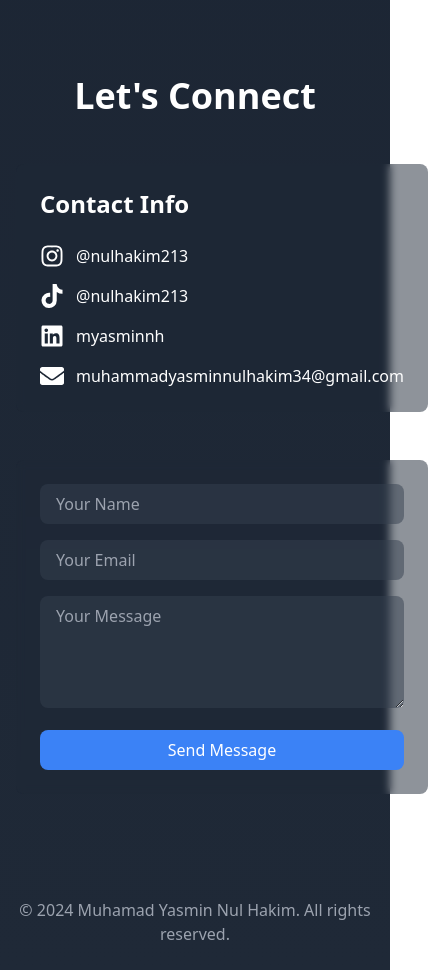
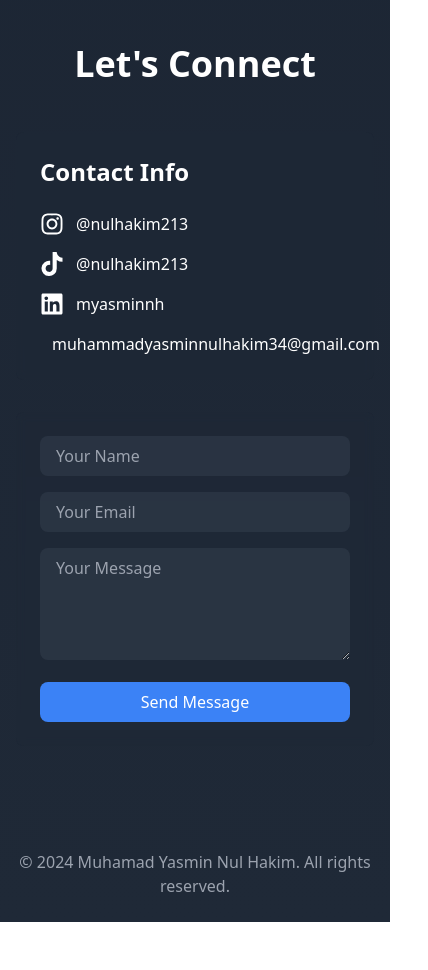
Before and after one commit to silendas/silendas.github.io, a Next.js app: page /silendas/ in a window 390 px wide. Shown: the part 4720-5690 px from the top of the page, 428 px wide, since content can reach past the window. After the commit the page ends 5642 px from the top, so only its background shows below. Built offline with nearby package versions, Linux system fonts and the light colour scheme.

Commit message:
Update: Responsice

```diff
--- a/app/page.tsx
+++ b/app/page.tsx
@@ -89,7 +89,7 @@ export default function Home() {
     };
 
     return (
-        <div className="min-h-screen bg-gradient-to-b from-gray-900 to-gray-800 text-white relative">
+        <div className="min-h-screen w-full bg-gradient-to-b from-gray-900 to-gray-800 text-white">
             {/* Notification */}
             {showNotification && (
                 <div className="fixed top-14 right-4 bg-yellow-500 text-white px-6 py-3 rounded-lg shadow-lg z-50">
@@ -98,7 +98,7 @@ export default function Home() {
             )}
 
             {/* Navbar */}
-            <nav className="fixed w-full z-50 bg-transparent backdrop-blur-sm">
+            <nav className="fixed top-0 left-0 w-full z-50 bg-transparent backdrop-blur-sm">
                 <div className="container mx-auto px-4">
                     <div className="flex justify-center py-4">
                         <div className="flex space-x-4 md:space-x-8">
@@ -143,7 +143,7 @@ export default function Home() {
             </nav>
 
             {/* Hero Section */}
-            <section id="home" className="min-h-screen flex items-center justify-center px-4 relative">
+            <section id="home" className="min-h-screen w-full flex items-center justify-center px-4 sm:px-6 lg:px-8">
                 <div className="text-center relative">
                     <h1 className="text-5xl md:text-6xl font-bold mb-6 bg-clip-text text-transparent bg-gradient-to-r from-blue-400 to-purple-500">
                         Muhamad Yasmin Nul Hakim
@@ -172,9 +172,9 @@ export default function Home() {
                 </div>
             </section>
 
-            {/* About Me Section */}
-            <section id="about" className="py-20 px-4 relative w-full">
-                <div className="container mx-auto relative">
+            {/* About Section */}
+            <section id="about" className="w-full py-20 px-4 sm:px-6 lg:px-8">
+                <div className="max-w-7xl mx-auto">
                     <h2 className="text-4xl font-bold text-center mb-12">About Me</h2>
                     <div className="bg-gray-800/50 backdrop-blur-sm rounded-lg p-8">
                         <div className="flex flex-col md:flex-row gap-8 items-center mb-8">
@@ -221,8 +221,8 @@ export default function Home() {
             </section>
 
             {/* Skills Section */}
-            <section id="skills" className="py-20 px-4 relative w-full">
-                <div className="container mx-auto relative">
+            <section id="skills" className="w-full py-20 px-4 sm:px-6 lg:px-8">
+                <div className="max-w-7xl mx-auto">
                     <h2 className="text-4xl font-bold text-center mb-12">Skills</h2>
                     <div className="grid grid-cols-1 md:grid-cols-2 gap-8">
                         {skills.map((skill, index) => (
@@ -251,10 +251,10 @@ export default function Home() {
             </section>
 
             {/* Projects Section */}
-            <section id="projects" className="py-20 px-4 relative w-full">
-                <div className="container mx-auto relative">
+            <section id="projects" className="w-full py-20 px-4 sm:px-6 lg:px-8">
+                <div className="max-w-7xl mx-auto">
                     <h2 className="text-4xl font-bold text-center mb-12">Projects</h2>
-                    <div className="grid grid-cols-1 md:grid-cols-2 lg:grid-cols-3 gap-8">
+                    <div className="grid grid-cols-1 sm:grid-cols-2 lg:grid-cols-3 gap-6 md:gap-8">
                         {projects.map((project, index) => (
                             <div key={index} className="bg-gray-800/50 backdrop-blur-sm rounded-lg p-6 hover:transform hover:scale-105 transition-all duration-300">
                                 <h3 className="text-xl font-semibold mb-3">{project.title}</h3>
@@ -276,10 +276,10 @@ export default function Home() {
             </section>
 
             {/* Contact Section */}
-            <section id="contact" className="py-20 px-4 relative w-full">
-                <div className="container mx-auto relative">
+            <section id="contact" className="w-full py-20 px-4 sm:px-6 lg:px-8">
+                <div className="max-w-7xl mx-auto">
                     <h2 className="text-4xl font-bold text-center mb-12">Let&apos;s Connect</h2>
-                    <div className="grid md:grid-cols-2 gap-12">
+                    <div className="grid grid-cols-1 md:grid-cols-2 gap-8 lg:gap-12">
                         <div className="bg-gray-800/50 backdrop-blur-sm rounded-lg p-6">
                             <h3 className="text-2xl font-semibold mb-6">Contact Info</h3>
                             <div className="space-y-4">
@@ -343,8 +343,10 @@ export default function Home() {
             </section>
 
             {/* Footer */}
-            <footer className="py-6 text-center text-gray-400 relative">
-                <p className="relative">&copy; {new Date().getFullYear()} Muhamad Yasmin Nul Hakim. All rights reserved.</p>
+            <footer className="w-full py-6 text-center text-gray-400">
+                <div className="max-w-7xl mx-auto px-4 sm:px-6 lg:px-8">
+                    <p>&copy; {new Date().getFullYear()} Muhamad Yasmin Nul Hakim. All rights reserved.</p>
+                </div>
             </footer>
         </div>
     );
```
Also changed, not shown: 1 other file (tests, documents, lock files or other folders).
